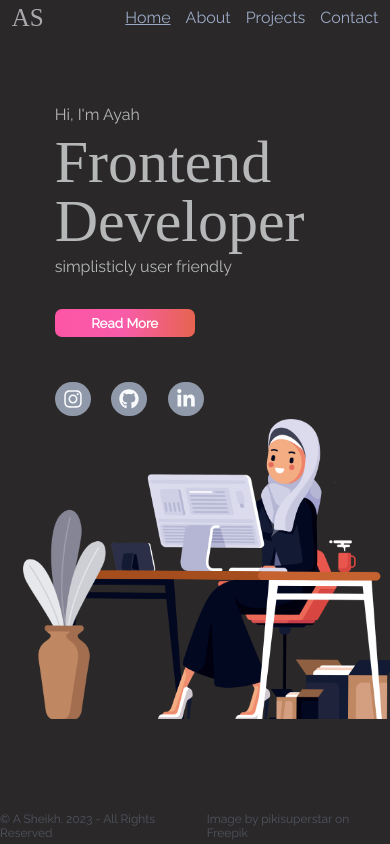
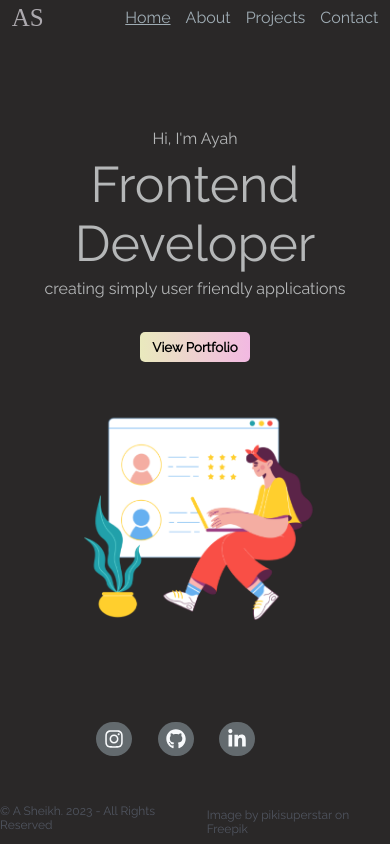
Before and after one commit to ayahxsheikh/my-portfolio, a React (Create React App) app: page /contact in a window 390 px wide. Built offline with nearby package versions, Linux system fonts and the light colour scheme.

Commit message:
edits styling and design

```diff
--- a/src/pages/About.js
+++ b/src/pages/About.js
@@ -21,12 +21,14 @@ function About(){
         <section className="about-section">
             <img className="about-img" src={girl2} alt="girl"/>
             <div className="about-info">
-                <h3>Front-end Developer with a background in Politics and International Relations bringing a unique and detal-oritentated perspective to create websites. My passion for Front-end Web Development started with a desire to bring my creativity to life. I am continuing to learn and expand my skillset</h3>
-                <h3>Outside the world of coding I am an animal lover and enjoy painting.</h3>
+                <h3>Expanding my skillset as a Front-end Developer with a background in Politics and International Relations.</h3>
+                <h3>My passion for Front-end Web Development started with a desire to bring my creativity to life.</h3>
+                <h3>I bring an enthusiastic and detailed perspective to create websites.</h3>
+                {/* <h3>Outside the world of coding I am an animal lover and enjoy painting.</h3> */}
                 <div className="cv-sec">
-                    <h3 className='cv-title'>Find out more and download my resume</h3>
+                    <h3 className='cv-title'>Find out more and download my cv</h3>
                     <a href="assets/cv/ASheikhCV.pdf" download="Ayah Sheikh CV">
-                        <button className="cvBtn">Download My CV</button>
+                        <button className="cvBtn">View CV</button>
                     </a>
                 </div>
             </div>
--- a/src/pages/Contact.js
+++ b/src/pages/Contact.js
@@ -70,7 +70,7 @@ function Contact(){
 
     return (
         <>
-        <main className="contactBg main-wrapper">
+        <main className="contactBg contact-wrapper">
             <h1 className="contact-title">Let's Get in Touch</h1>
             <h3 className="sub-heading">Drop me an email or fill out the form below. I look forward to hearing from you</h3>
 
--- a/src/pages/Home.js
+++ b/src/pages/Home.js
@@ -1,12 +1,12 @@
-import codegirl from "../assets/images/codegirl.png";
+import girlweb from "../assets/images/girlweb.png";
 import { FontAwesomeIcon } from "@fortawesome/react-fontawesome";
 
 const style = {
   text: {
-    lineHeight: "1rem",
+    lineHeight: "0",
   },
   pText: {
-    lineHeight: "1.1rem",
+    lineHeight: "0",
   },
 };
 function Home() {
@@ -15,28 +15,28 @@ function Home() {
       <div className="mainContent">
         <section className="title-sec">
           <p style={style.pText}>Hi, I'm Ayah</p>
-          <p className="m-title">Frontend</p>
-          <p className="m-title"> Developer</p>
-          <p style={style.text}>simplisticly user friendly</p>
-          <a href="#/about">
-            <button className="infoBtn">Read More</button>
+          <p className="m-title">Frontend Developer</p>
+          {/* <p className="m-title"> Developer</p> */}
+          <p style={style.text}>creating simply user friendly applications</p>
+          <a href="#/project-gallery">
+            <button className="infoBtn">View Portfolio</button>
           </a>
 
+        <img src={girlweb} className="codegirl" alt="girl" />
           <section className="socials-sec">
                 <div className="icons">
                     <a href="https://www.instagram.com/sheikayax/">
-                        <FontAwesomeIcon icon="fa-brands fa-instagram" className="icons ig" size="xl" />
+                        <FontAwesomeIcon icon="fa-brands fa-instagram" className="icons ig" size="l" />
                     </a>
                     <a href="https://github.com/ayahxsheikh">
-                        <FontAwesomeIcon icon="fab fa-github" className="icons gh" size="xl"/>
+                        <FontAwesomeIcon icon="fab fa-github" className="icons gh" size="l"/>
                     </a>
                     <a href="https://www.linkedin.com/in/ayah-sheikh-22942b216/">
-                        <FontAwesomeIcon icon="fa-brands fa-linkedin-in" className="icons in" size="xl" />
+                        <FontAwesomeIcon icon="fa-brands fa-linkedin-in" className="icons in" size=";" />
                     </a>
                 </div>
             </section>
         </section>
-        <img src={codegirl} className="codegirl" alt="girl" />
       </div>
 
     </main>
--- a/src/styles/about.css
+++ b/src/styles/about.css
@@ -4,12 +4,12 @@
 
 .aboutWrapper{
     flex: 1;
-    padding: 5%;
+    padding: 3.6% 4% 4% 4%;
 }
 
 .about-title{
     color: var(--headings);
-    margin-bottom: 2.6rem;
+    margin-bottom: 3.3rem;
     text-align: center;
 }
 
@@ -64,7 +64,7 @@
 
 .skills-title{
     margin-bottom: 3rem;
-    color: var(--text);
+    color: var(--text1);
     font-size: 22px;
 }
 
@@ -94,9 +94,9 @@
 
 @media only screen and (max-width: 830px){
 
-    /* .aboutBg{
-        min-height: 174vh;
-    } */
+    .about-title{
+        padding-top: 3%;
+    }
 
     .about-section{
         grid-template-columns: 1fr;
@@ -137,3 +137,24 @@
         margin: 0 auto;
     }
 }
+
+@media only screen and (max-width: 430px){
+    .aboutWrapper{
+        padding: 2.6rem;
+    }
+    .about-img{
+        height: 260px;
+        width: 280px;
+    }
+    .cvBtn{
+        padding: 3.4%;
+    }
+    .html, .css, .js, .npm, .jquery, .git, .vs, .node, .github, .react{
+        width: 50px;
+        height: 50px;
+    }
+    .bootstrap{
+        width: 50px;
+        height: 40px;
+    }
+}
--- a/src/styles/index.css
+++ b/src/styles/index.css
@@ -1,6 +1,6 @@
 :root {
   --headerBg: #2c2b2bf8;
-  --navText: #9ba9c6;
+  --navText: #9facb4;
   --headings: #b0defc;
   --text: #505560;
   --text1: #b5b7b8;
@@ -10,7 +10,8 @@
   --modalBg: #fffffff7;
   --iconColor: #f8fafc;
   --iconText: #ffff;
-  --iconBg:  #9099a9;
+  --iconBg:  #636a6e;
+  /* --iconBg:  #9099a9; */
   --footer: #c8c1c1;
   --blackBg: #211f1ff4;
 
@@ -68,6 +69,7 @@
     color: var(--navText);
     font-size: 16px;
     text-decoration: none;
+    /* font-family: serif; */
   }
 
   nav a:not(:last-child) {
@@ -86,26 +88,15 @@
   }
 
   .mainWrapper{
-    padding: 3%;
-    padding-top: 8%;
+    padding: 8% 6% 5%;
     flex: 1;
     /* margin: 0rem auto; */
   }
 
   .mainContent {
-    display: grid;
-    grid-template-columns: 1fr 1fr;
-    column-gap: 2rem;
-    padding: 1% 3% 0% 3%;
+   display: flex;
  }
 
- .codegirl{
-    height: 300px;
-    width: 375px;
-    margin: 2rem auto;
-    /* margin: 14rem 0rem 0rem -8rem; */
-
- }
 
  .title-sec{
    display: flex;
@@ -115,14 +106,14 @@
   }
 
   main .m-title {
-   font-size: 80px;
-   font-family: serif;
-   line-height: 70%;
+    font-size: 65px;
+    font-family: 'Raleway';
+    /* line-height: 70%; */
   }
 
   p {
     font-size: 16px;
-   padding-bottom: 3%;
+    margin-bottom: .5rem;
     color: var(--text1);
   }
 
@@ -137,24 +128,32 @@
 
   .infoBtn{
     margin-top: 1.7rem;
-    padding: 2%;
+    padding: 1.4%;
     border: none;
     cursor: pointer;
-    width: 140px;
-    border-radius: 7px;
-    background-image: linear-gradient(to right, #ff3a99d9, #f85ca8,#e7644f);
-    color: var(--btnText);
-
+    width: 110px;
+    border-radius: 5px;
     font-family: 'Raleway';
     font-weight: bold;
+    background-image: linear-gradient(to right, #e9e9baef,  #f2b9e2);
   }
 
   .infoBtn:hover {
+    /* color: var(--btnText); */
+    /* background-image: linear-gradient(to right, #ff3a99d9, #f85ca8,#e7644f); */
+    transform: scale(.97);
+    transition: transform 0.2s ease-out;
     background-image: linear-gradient(to right, #f8c4e1ef,  #edd7c1);
   }
 
+  .codegirl{
+     height: 325px;
+     width: 375px;
+     margin: 0rem auto;
+
+  }
   .socials-sec {
-    margin-top: 2.3rem;
+    margin: 2.3rem auto 0rem;
   }
 
   .icons{
@@ -198,53 +197,61 @@
     text-decoration: none;
   }
 
-  @media only screen and (max-width: 1020px){
-/*
-    .mainBg{
-      height: 90vh;
-    } */
-    .mainContent{
-      grid-template-columns: 1fr;
-    }
-
-    .title-sec{
-      margin: -1.8rem 2rem; ;
-    }
+  /* @media only screen and (max-width: 768px){
 
     .infoBtn{
       margin-top: 1rem;
-      /* padding: 1.5%; */
+      padding: 1.5%;
+    }
+
+    .socials-sec{
+      margin: 1rem auto 0rem;
     }
 
     .icons{
       margin: 0rem 1.3rem 0rem 0rem;
     }
 
+  } */
+
+  @media only screen and (max-width: 825px){
+
+    .title-sec{
+      padding-top: 2rem;
+      text-align: center;
+      /* font-size: 60px; */
+    }
+    main .m-title {
+      font-size: 50px;
+    }
+
+    .infoBtn{
+      margin-bottom: 1rem;
+    }
+
     .codegirl{
-      margin: -0rem auto;
+      height: 250px;
+      width: 300px;
+      margin-bottom: 2.6rem;
     }
   }
 
-  @media only screen and (max-width: 620px){
-
-    /* .mainBg{
-      height:98vh;
-    } */
-
+  @media screen and (max-width: 390px){
     .title-sec{
-      padding-top: 4rem;
-      /* font-size: 60px; */
+      padding-top: 4.5rem;
+      text-align: center;
     }
     main .m-title {
-      font-size: 60px;
+      font-size: 50px;
     }
-
     .infoBtn{
-      margin-top: 1rem;
-      /* padding: 2%; */
+      padding: 1.95%;
     }
-
-    .codegirl{
-      margin: 2rem auto;
+    /* .codegirl{
+      height: 250px;
+      width: 300px;
+    } */
+    .socials-sec{
+      justify-content: center;
     }
   }
--- a/src/styles/project.css
+++ b/src/styles/project.css
@@ -12,7 +12,7 @@
 .portfolio-title {
   text-align: center;
   padding-top: 2.5rem;
-  padding-bottom: .5rem;
+  margin-bottom: 2rem;
   color: var(--headings);
 }
 
@@ -121,54 +121,6 @@
     margin-left: 470px;
   }
 
-    @media only screen and (max-width: 440px) {
-
-      /* .projectBg {
-        min-height: 280vh;
-        width: 100vw;
-        } */
-
-      .proj-title {
-        font-size: 44px;
-        text-align: center;
-        padding-top: 4rem;
-        }
-
-      /* .p{
-        padding-bottom: 2rem;
-        } */
-
-      .project-grid {
-        display: grid;
-        grid-template-columns: 1fr;
-        max-width: fit-content;
-        padding: 5% 0%;
-        row-gap: 1%;
-        }
-
-        .proj-img{
-          height: 210px;
-          width: 310px;
-          max-height: 100%;
-        }
-    }
-
-    @media only screen and (max-width: 729px){
-
-        .project-grid {
-          display: grid;
-          grid-template-columns: 1fr;
-          max-width: fit-content;
-          padding: 5% 0;
-          row-gap: 1%;
-          }
-
-        .proj-img{
-          height: 210px;
-          width: 310px;
-          max-height: 100%;
-        }
-    }
 
   @media only screen and (min-width: 730px){
     /* .projectBg{
@@ -193,11 +145,58 @@
     }
   }
 
-    @media only screen and (min-width: 1000px){
-      /* .projectBg{
-        min-height: 120vh;
-        min-width: 100vw;
-        } */
+    @media only screen and (max-width: 729px){
+
+      .project-grid {
+        display: grid;
+        grid-template-columns: 1fr;
+        max-width: fit-content;
+        padding: 5% 0;
+        row-gap: 1%;
+        margin-bottom: 4rem;
+
+      }
+
+      .project-card{
+        margin-bottom: 1.7rem;
+      }
+
+      .proj-img{
+        height: 210px;
+        width: 310px;
+        max-height: 100%;
+      }
+    }
+
+
+    @media only screen and (max-width: 430px) {
+
+      .proj-title {
+        font-size: 44px;
+        text-align: center;
+        padding-top: 4rem;
+        }
+
+      .project-grid {
+        display: grid;
+        grid-template-columns: 1fr;
+        max-width: fit-content;
+        padding: 5% 0%;
+        row-gap: 0%;
+        margin-bottom: 1rem;
+        }
+
+        .project-card{
+          margin-bottom: 0rem;
+        }
+
+        .proj-img{
+          height: 170px;
+          width: 250px;
+          max-height: 100%;
+        }
+    }
+    @media only screen and (min-width: 1000px) {
 
       .project-grid {
         display: grid;
```
Also changed, not shown: src/styles/contact.css (+46 -75 lines), src/assets/images/girl (1).png (deleted), src/assets/images/girlweb.png (added). Lines whose indentation alone changed are shown as unchanged.
